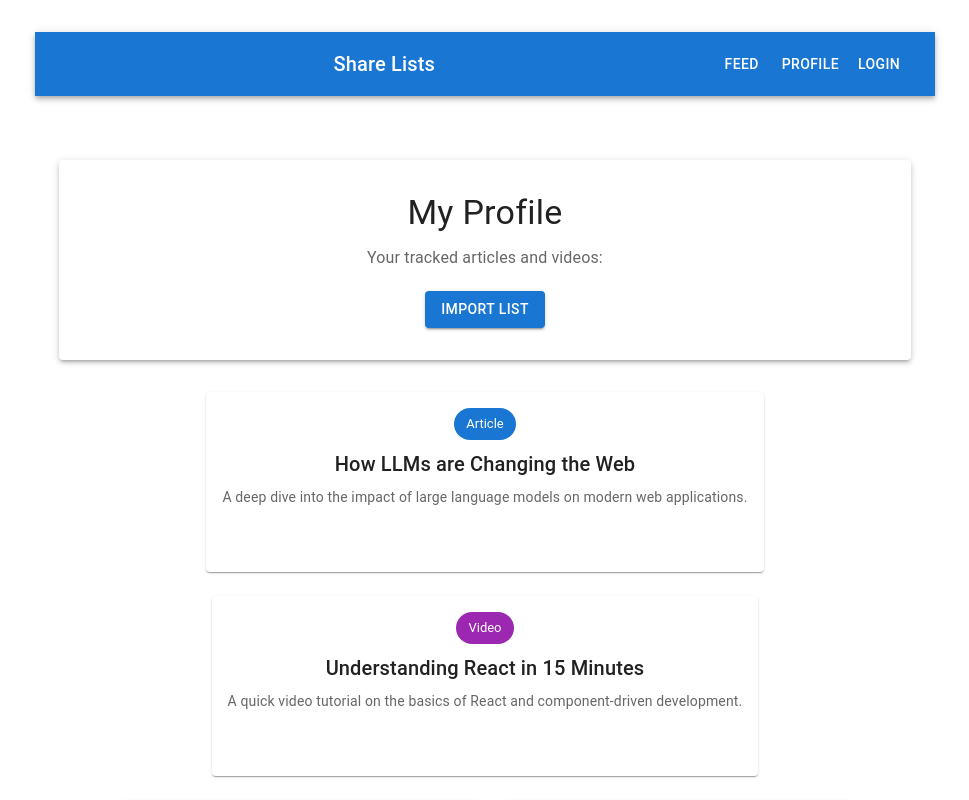
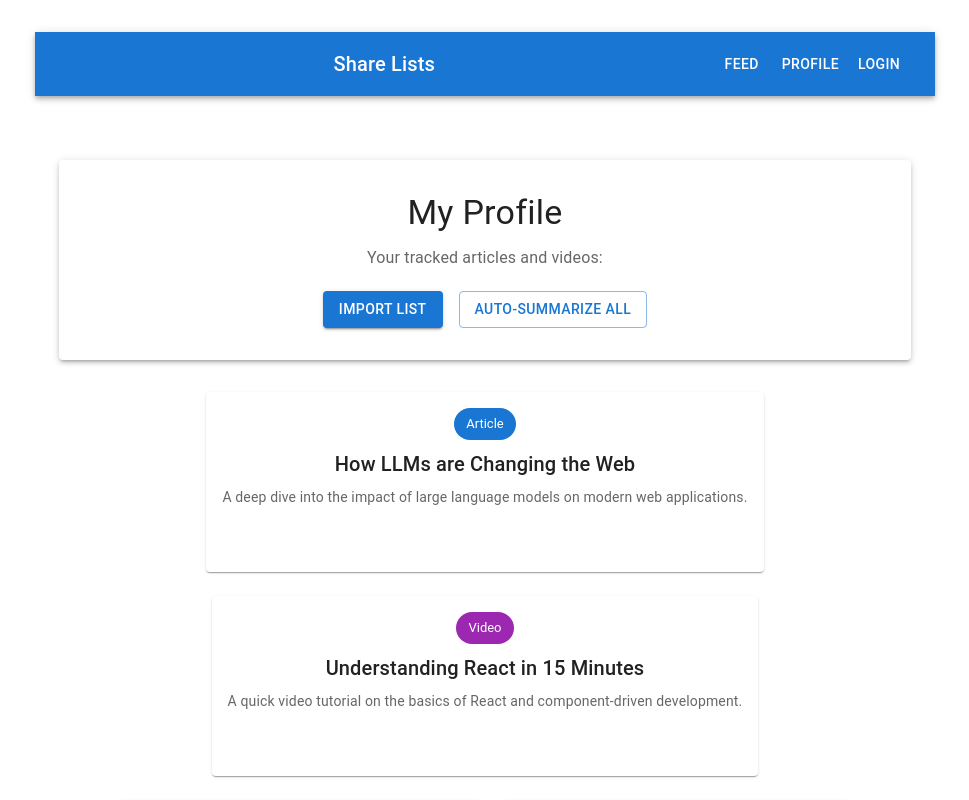
Before and after one commit to anshita195/share_reading_watch_lists, a React (Vite) app in the folder web-frontend/: page /profile in a window 1280 px wide. Shown: the top 800 px of the page, without its empty margins (155-1124 px from the left). Built offline with nearby package versions, Linux system fonts and the light colour scheme.

Commit message:
llm to webapp

```diff
--- a/web-frontend/src/pages/Profile.jsx
+++ b/web-frontend/src/pages/Profile.jsx
@@ -30,6 +30,7 @@ const mockTrackedItems = [
 
 export default function Profile() {
   const [items, setItems] = useState(mockTrackedItems);
+  const [loading, setLoading] = useState(false);
 
   const handleImport = (e) => {
     const file = e.target.files[0];
@@ -50,6 +51,28 @@ export default function Profile() {
     reader.readAsText(file);
   };
 
+  const handleSummarizeAll = async () => {
+    setLoading(true);
+    const updatedItems = await Promise.all(items.map(async (item) => {
+      if (item.summary && item.summary.trim() !== '') return item;
+      try {
+        const response = await fetch('http://127.0.0.1:5000/summarize', {
+          method: 'POST',
+          headers: { 'Content-Type': 'application/json' },
+          body: JSON.stringify({ text: item.title })
+        });
+        const data = await response.json();
+        console.log('Summary API response:', data);
+        return { ...item, summary: data.summary || '' };
+      } catch (err) {
+        console.error('Error summarizing:', err);
+        return { ...item, summary: 'Error summarizing.' };
+      }
+    }));
+    setItems(updatedItems);
+    setLoading(false);
+  };
+
   return (
     <Container maxWidth="md" sx={{ textAlign: 'center', mt: 8 }}>
       <Paper elevation={3} sx={{ p: 4, mb: 4 }}>
@@ -57,9 +80,12 @@ export default function Profile() {
         <Typography variant="body1" color="text.secondary" gutterBottom>
           Your tracked articles and videos:
         </Typography>
-        <Button variant="contained" component="label" sx={{ mt: 2 }}>
+        <Button variant="contained" component="label" sx={{ mt: 2, mr: 2 }}>
           Import List
           <input type="file" accept="application/json" hidden onChange={handleImport} />
+        </Button>
+        <Button variant="outlined" onClick={handleSummarizeAll} disabled={loading || items.every(item => item.summary && item.summary.trim() !== '')} sx={{ mt: 2 }}>
+          {loading ? 'Summarizing...' : 'Auto-Summarize All'}
         </Button>
       </Paper>
       <Grid container spacing={3} justifyContent="center">
```
Also changed, not shown: 1 other file (tests, documents, lock files or other folders).
